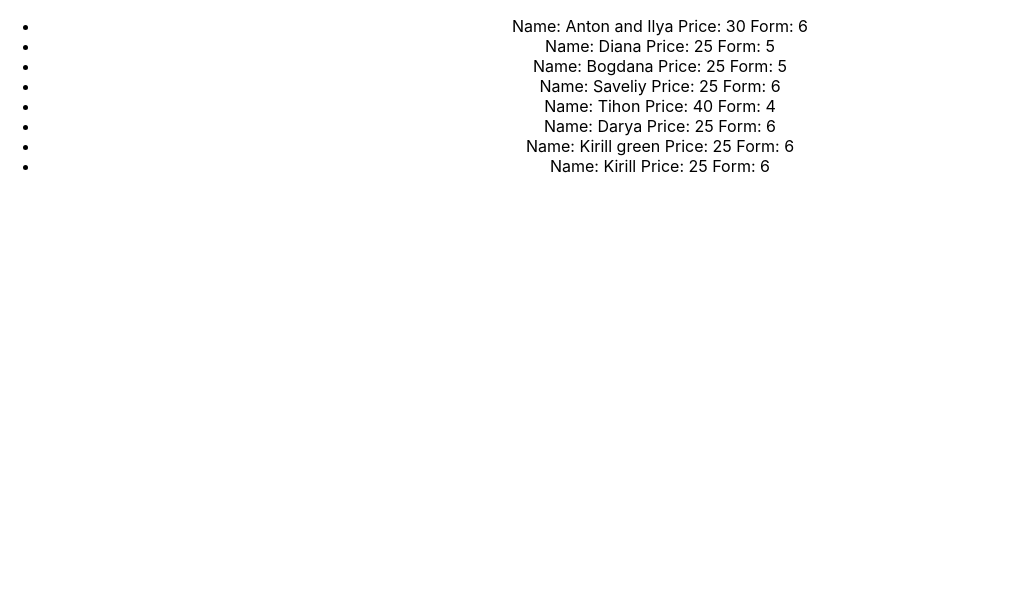
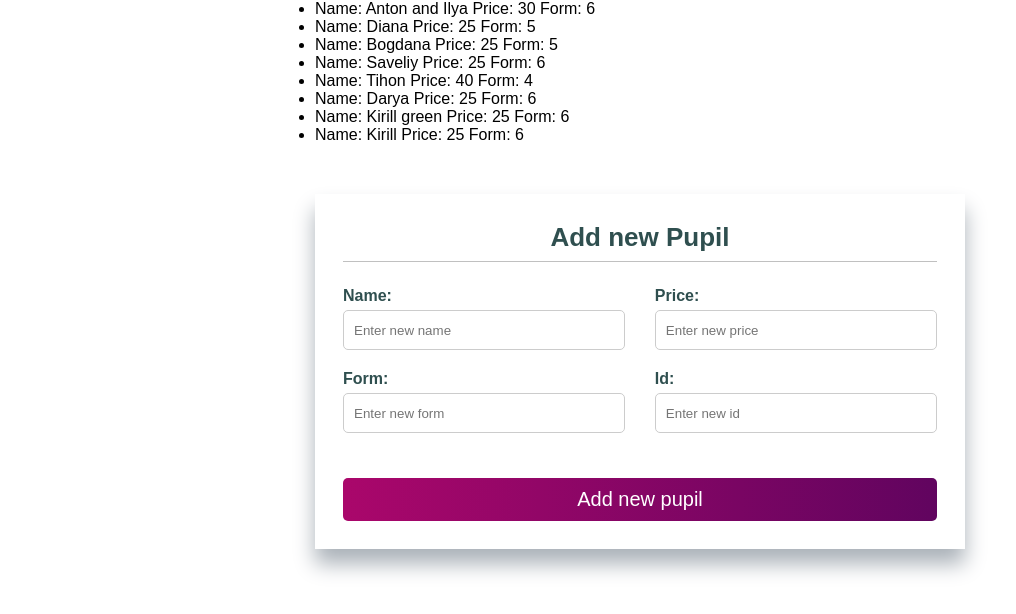
Before and after one commit to AlexeiVinchester/tutor-app, a React (Create React App) app: page / in a window 1280 px wide. Shown: the top 614 px of the page, without its empty margins (0-1016 px from the left). Built offline with nearby package versions, Linux system fonts and the light colour scheme.

Commit message:
1. add components for Form, where we can add new pupil 2. Add styles of form components 3. Create data of pupils

```diff
--- a/public/index.html
+++ b/public/index.html
@@ -27,17 +27,7 @@
     <title>React App</title>
   </head>
   <body>
-    <noscript>You need to enable JavaScript to run this app.</noscript>
     <div id="root"></div>
-    <!--
-      This HTML file is a template.
-      If you open it directly in the browser, you will see an empty page.
 
-      You can add webfonts, meta tags, or analytics to this file.
-      The build step will place the bundled scripts into the <body> tag.
-
-      To begin the development, run `npm start` or `yarn start`.
-      To create a production bundle, use `npm run build` or `yarn build`.
-    -->
   </body>
 </html>
--- a/src/App.js
+++ b/src/App.js
@@ -1,25 +1,12 @@
-import logo from './logo.svg';
 import './App.css';
-import { pupils } from './tutoringData/pupils';
+import Show from './Components/Show';
+
 
 function App() {
   return (
-    <div className="App">
-      <header>
-        <p>
-          <ul>
-            {
-              pupils.map(pupil => (
-                <li key={pupil.id}>
-                  Name: {pupil.name} Price: {pupil.price} Form: {pupil.form}
-                </li>
-              ))
-            }
-          </ul>
-        </p>
-
-      </header>
-    </div>
+    <>
+        <Show />
+    </>
   );
 }
 
--- /dev/null
+++ b/src/Components/InputField.js
@@ -0,0 +1,16 @@
+import '../ComponentsStyles/PupilFormStyles.css';
+export default function InputField({ fieldValue, onChange}) {
+    return (
+        <div className="input-container">
+            <label for={fieldValue}>
+                {fieldValue[0].toUpperCase() + fieldValue.slice(1) + ": "}
+            </label>
+            <input
+                name={fieldValue}
+                onChange={onChange}
+                placeholder={`Enter new ${fieldValue}`}
+            />
+        </div>
+
+    );
+}
--- /dev/null
+++ b/src/Components/ListOfPupils.js
@@ -0,0 +1,13 @@
+export default function({ pupils }){
+    return (
+        <ul>
+            {
+              pupils.map(pupil => (
+                <li key={pupil.id}>
+                  Name: {pupil.name} Price: {pupil.price} Form: {pupil.form}
+                </li>
+              ))
+            }
+          </ul>
+    );
+}
--- /dev/null
+++ b/src/Components/PupilForm.js
@@ -0,0 +1,34 @@
+import InputField from "./InputField";
+import '../ComponentsStyles/PupilFormStyles.css';
+
+export default function PupilForm({pupil, pupils, setPupil, setPupils}){
+
+    function handleClick(){
+        setPupils([
+            ...pupils,
+            {...pupil}
+        ]);
+    }
+
+    function handleChange(e){
+        setPupil({
+            ...pupil,
+            [e.target.name]: e.target.value
+        })
+    }
+
+    return (
+        <div className="pupil-form-container">
+            <h2 className="new-pupil-header">Add new Pupil</h2>
+            <div className="inputs-container">
+                <InputField fieldValue="name" onChange={handleChange}/>
+                <InputField fieldValue="price" onChange={handleChange}/>
+                <InputField fieldValue="form" onChange={handleChange}/>
+                <InputField fieldValue="id" onChange={handleChange}/>
+            </div>
+            <div className="button-container">
+                <button onClick={handleClick}>Add new pupil</button>
+            </div>
+        </div>
+    );
+}
--- /dev/null
+++ b/src/Components/Show.js
@@ -0,0 +1,21 @@
+import ListOfPupils from "./ListOfPupils";
+import PupilForm from "./PupilForm";
+import { pupils as initialPupils } from "../tutoringData/pupils";
+import { useState } from "react";
+
+export default function Show(){
+    const [pupil, setPupil] = useState({});
+    const [pupils, setPupils] = useState(initialPupils);
+    return (
+        <>
+            <ListOfPupils pupils={pupils} />
+            <PupilForm
+                pupil={pupil}
+                pupils={pupils}
+                setPupil={setPupil}
+                setPupils={setPupils}
+            />
+        </>
+    );
+
+}
--- /dev/null
+++ b/src/ComponentsStyles/PupilFormStyles.css
@@ -0,0 +1,84 @@
+* {
+    margin: 0;
+    padding: 0;
+    box-sizing: border-box;
+    font-family: sans-serif;
+}
+
+body {
+    display: flex;
+    align-items: center;
+    justify-content: center;
+    height: 100%;
+}
+
+.pupil-form-container {
+    max-width: 650px;
+    padding: 28px;
+    margin: 0, 28px;
+    box-shadow: 0 15px 20px #ABB2B9;
+    margin-top: 50px;
+}
+
+.new-pupil-header {
+    font-size: 26px;
+    font-weight: 600;
+    text-align: center;
+    color: #2f4f4f;
+    padding-bottom: 8px;
+    border-bottom: 1px solid silver;
+}
+
+.inputs-container {
+    display: flex;
+    flex-wrap: wrap;
+    justify-content: space-between;
+    padding: 20px 0;
+}
+
+.input-container {
+    display: flex;
+    flex-wrap: wrap;
+    width: 50%;
+    padding-bottom: 15px;
+}
+
+.input-container:nth-child(2n) {
+    justify-content: end;
+}
+
+.input-container label {
+    width: 95%;
+    color: #2f4f4f;
+    font-weight: bold;
+    margin: 5px 0;
+}
+
+.input-container input {
+    height: 40px;
+    width: 95%;
+    padding:  0 10px;
+    border-radius: 5px;
+    border: 1px solid #ccc;
+    outline: none;
+}
+
+.input-container input:is(:focus) {
+    box-shadow: 0 3px 6px rgba(0,0,0,0.2);
+}
+
+.button-container button {
+    width: 100%;
+    margin-top: 10px;
+    padding: 10px;
+    display: block;
+    font-size: 20px;
+    color: #fff;
+    border: none;
+    border-radius: 5px;
+    background-image: linear-gradient(to right, #aa076b , #61045f);
+}
+
+.button-container button:hover {
+    background-image: linear-gradient(to right, #61045f, #aa076b);
+}
--- a/src/index.js
+++ b/src/index.js
@@ -4,10 +4,10 @@ import './index.css';
 import App from './App';
 import reportWebVitals from './reportWebVitals';
 
+
+
 const root = ReactDOM.createRoot(document.getElementById('root'));
 root.render(
-  <React.StrictMode>
     <App />
-  </React.StrictMode>
 );
 reportWebVitals();
```
